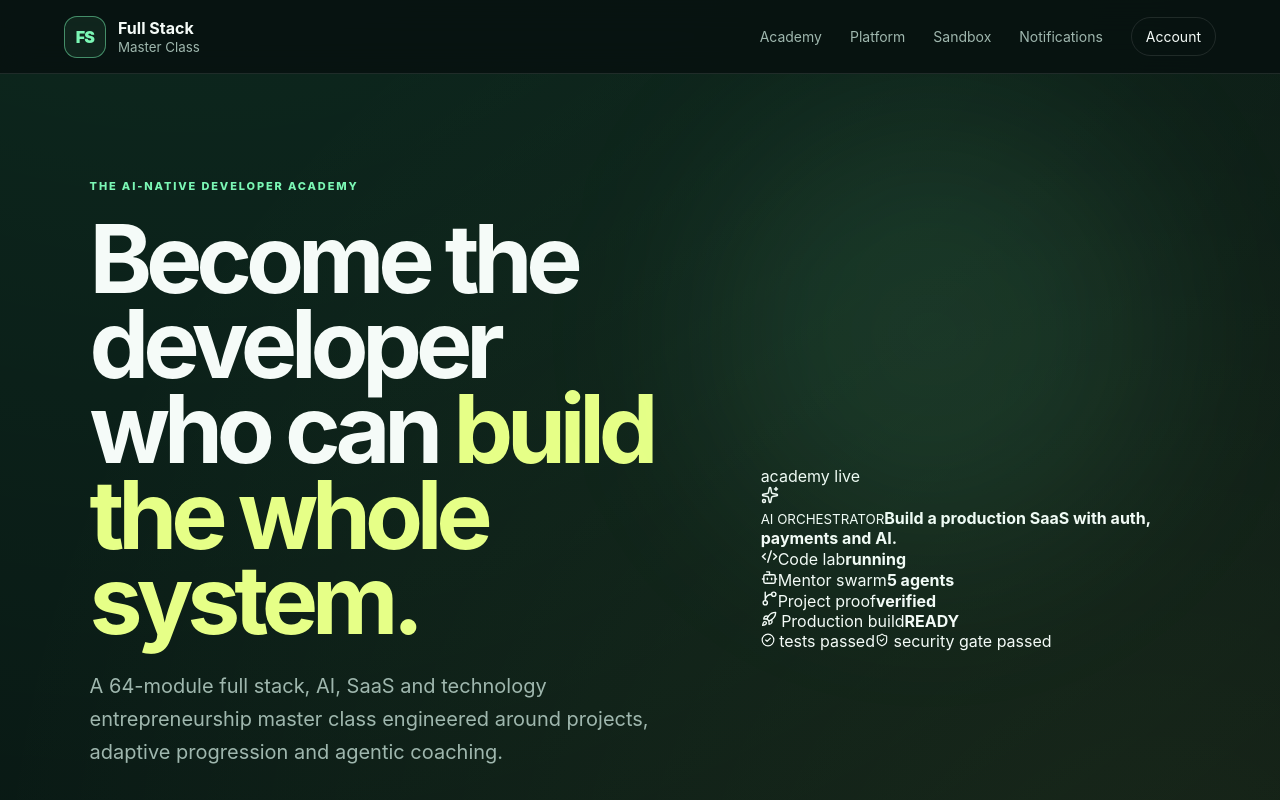
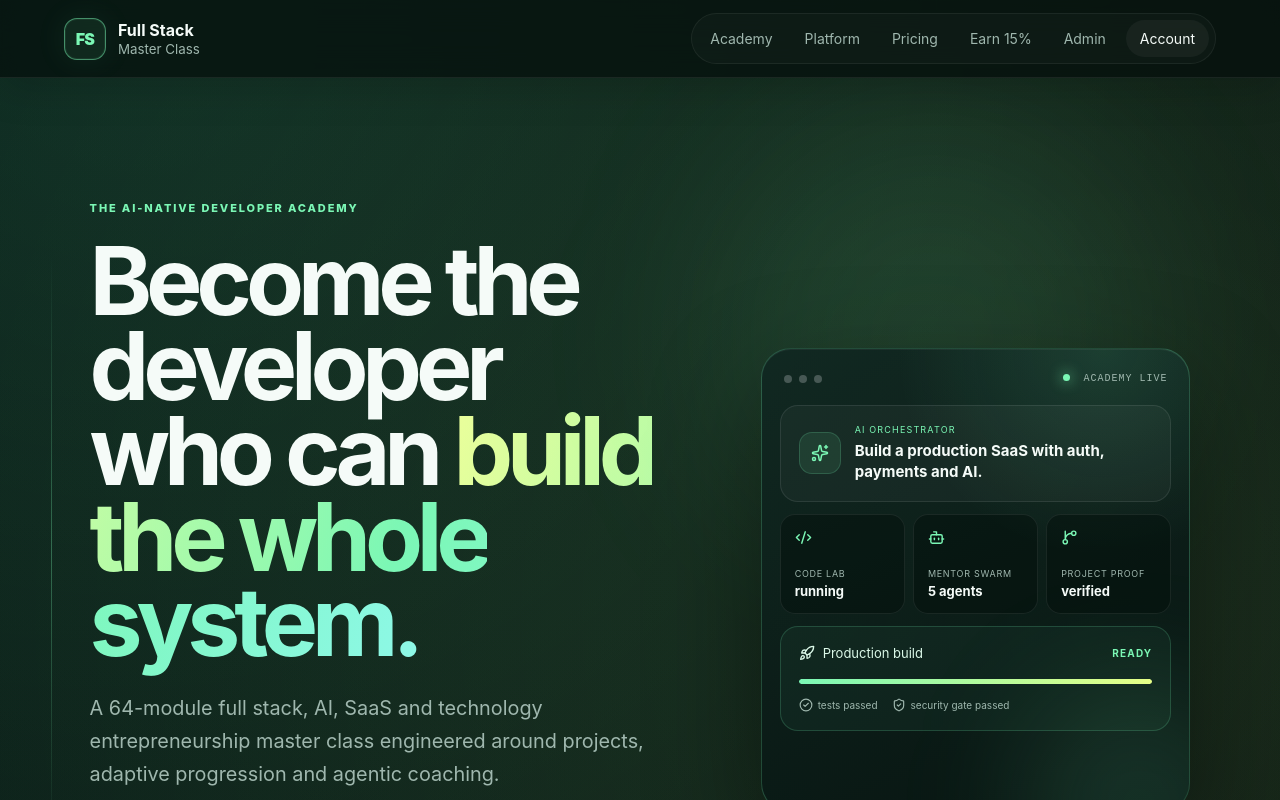
Before and after one commit to mabrig1/FULL-STACK-MASTER-CLASS, a Next.js app: page / in a window 1280 px wide. Shown: the top 800 px of the page. Built offline with nearby package versions, Linux system fonts and the light colour scheme.

Commit message:
Upgrade navigation and load premium visual layer

```diff
--- a/app/layout.tsx
+++ b/app/layout.tsx
@@ -2,6 +2,7 @@ import type { Metadata } from "next";
 import Link from "next/link";
 import "./globals.css";
 import "./commercial.css";
+import "./upgrade.css";
 
 export const metadata: Metadata = {
   metadataBase: new URL("https://fullstack.mabrigkorie.org"),
@@ -38,8 +39,9 @@ export default function RootLayout({
           <nav>
             <Link href="/dashboard">Academy</Link>
             <Link href="/platform">Platform</Link>
-            <Link href="/sandbox">Sandbox</Link>
-            <Link href="/notifications">Notifications</Link>
+            <Link href="/pricing">Pricing</Link>
+            <Link href="/referrals">Earn 15%</Link>
+            <Link href="/admin">Admin</Link>
             <Link href="/account">Account</Link>
           </nav>
         </header>
```
